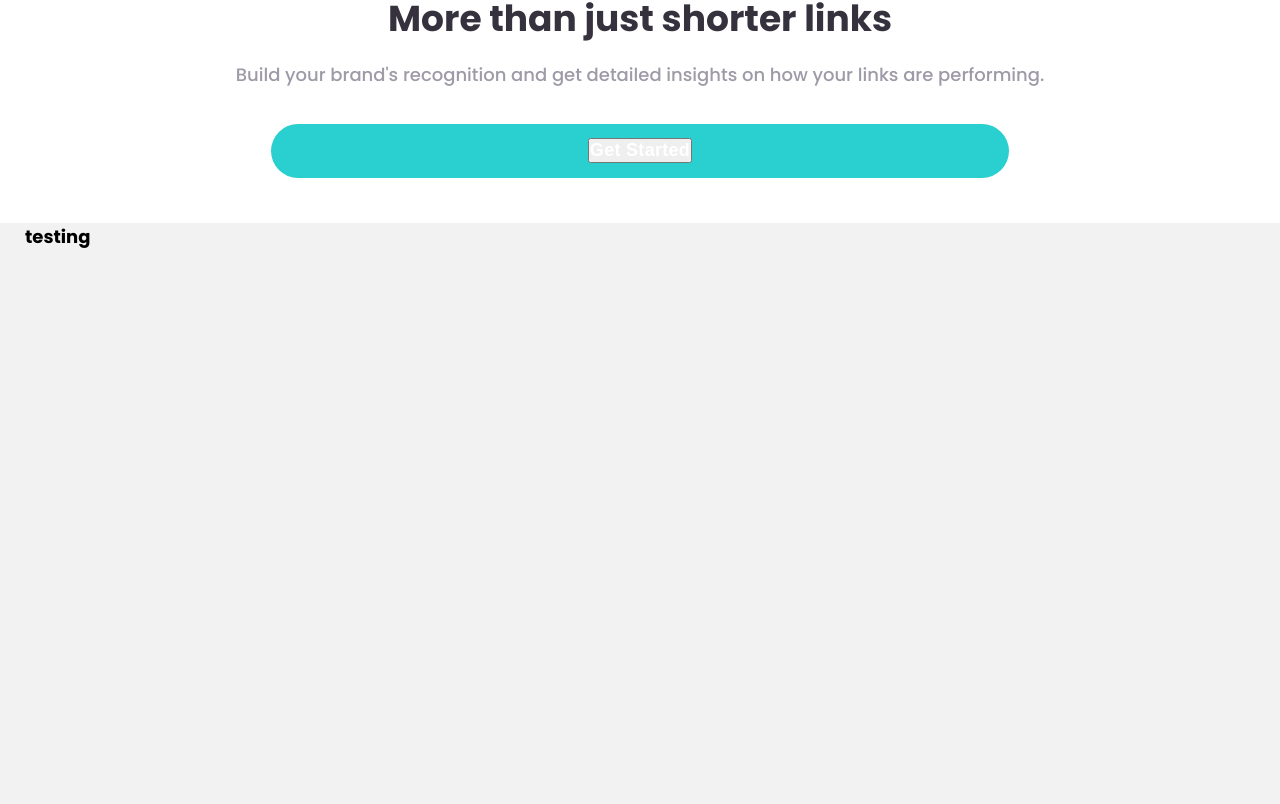
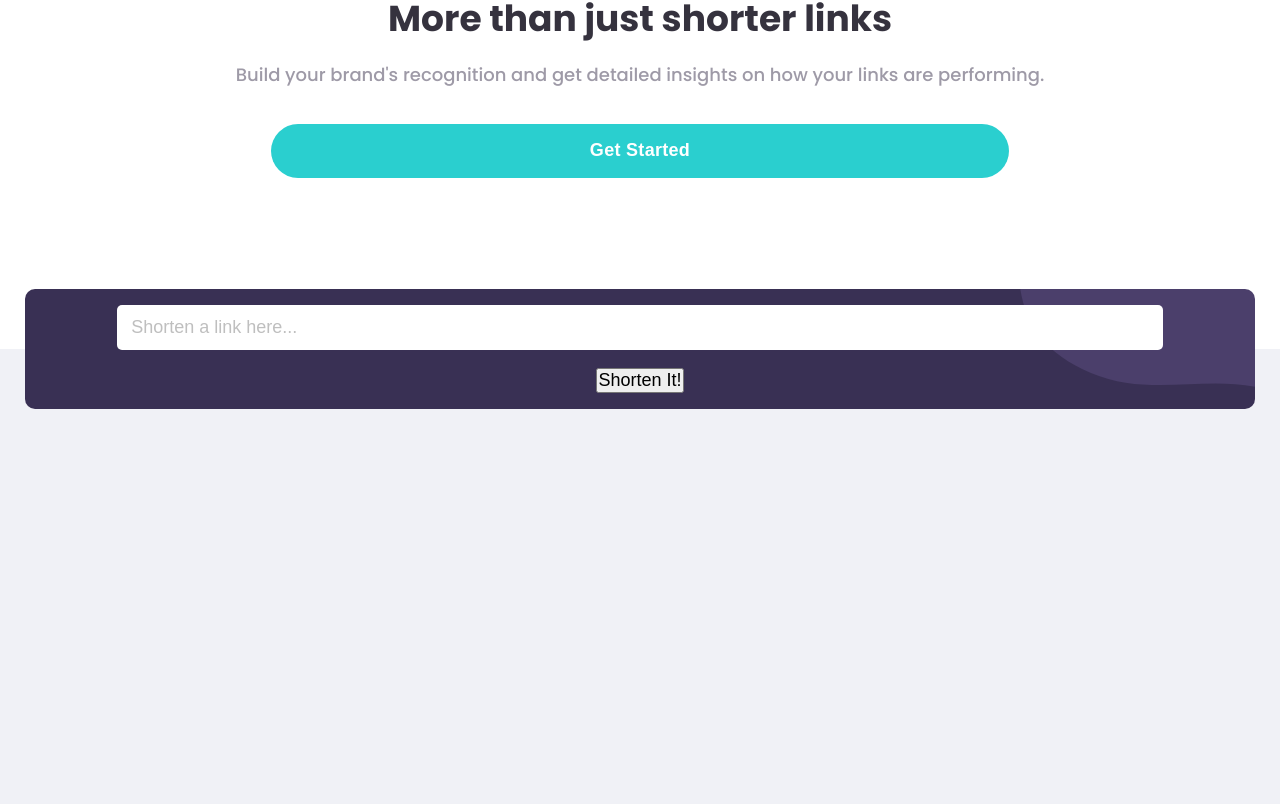
Before and after one commit to DariusMatthews/shorty_landing_page, a React (Create React App) app: page / in a window 1280 px wide. Shown: the part 556-1360 px from the top of the page. Built offline with nearby package versions, Linux system fonts and the light colour scheme.

Commit message:
started the url card

```diff
--- a/src/App.js
+++ b/src/App.js
@@ -1,8 +1,8 @@
 import React from 'react';
 import './App.scss';
 import Navbar from './components/Navigation/Navbar';
-import Header from './components/header/Header';
-import Main from './components/main/Main';
+import Header from './components/Header/Header';
+import Main from './components/Main/Main';
 
 function App() {
   return (
--- /dev/null
+++ b/src/components/Buttons/RectangleButton.jsx
@@ -0,0 +1,9 @@
+import React from 'react'
+
+export default function RectangleButton({text}) {
+  return (
+    <div>
+      <button>{text}</button>
+    </div>
+  )
+}
--- /dev/null
+++ b/src/components/Cards/UrlCard.jsx
@@ -0,0 +1,11 @@
+import React from 'react';
+import RectangleButton from '../Buttons/RectangleButton';
+
+export default function UrlCard() {
+  return (
+    <div className="urlCard">
+      <input className="urlCard__input" type="text" placeholder="Shorten a link here..." />
+      <RectangleButton text="Shorten It!" />
+    </div>
+  )
+}
--- a/src/components/main/Main.jsx
+++ b/src/components/main/Main.jsx
@@ -1,9 +1,12 @@
 import React from 'react'
+import UrlCard from '../Cards/UrlCard';
 
 export default function Main() {
   return (
     <div className="main">
-      <h1>testing</h1>
+      <div>
+        <UrlCard />
+      </div>
     </div>
   )
 }
--- a/src/scss/1-components/_components-dir.scss
+++ b/src/scss/1-components/_components-dir.scss
@@ -3,3 +3,5 @@
 @import './navigation/navlinks';
 @import './header/header';
 @import './main/main';
+@import './cards/urlCard';
+@import './buttons/rectangleBtn';
--- a/src/scss/1-components/buttons/_roundBtn.scss
+++ b/src/scss/1-components/buttons/_roundBtn.scss
@@ -16,5 +16,10 @@
     color: white;
     font-weight: $Bold;
     letter-spacing: .3px;
+    height: 100%;
+    width: 100%;
+    background: none;
+    border: none;
+    outline: none;
   }
 }
--- /dev/null
+++ b/src/scss/1-components/cards/_urlCard.scss
@@ -0,0 +1,28 @@
+.urlCard {
+  position: relative;
+  display: flex;
+  flex-direction: column;
+  justify-content: space-evenly;
+  align-items: center;
+  background-color: $DarkViolet;
+  background-image: url("../../../images/bg-shorten-mobile.svg");
+  background-repeat: no-repeat;
+  background-position: right;
+  background-position-y: -30px;
+  height: 120px;
+  border-radius: 10px;
+  top: -60px;
+
+  &__input {
+    width: 85%;
+    padding: 12px 14px;
+    border: none;
+    border-radius: 5px;
+    color: $GreyViolet;
+
+    &::placeholder {
+      color: $Grey;
+      font-weight: $Regular;
+    }
+  }
+}
--- a/src/scss/1-components/header/_header.scss
+++ b/src/scss/1-components/header/_header.scss
@@ -1,6 +1,7 @@
 .header {
   display: grid;
   text-align: center;
+  margin-bottom: 7rem;
 
     &__imgContainer {
       overflow: hidden;
--- a/src/scss/1-components/main/_main.scss
+++ b/src/scss/1-components/main/_main.scss
@@ -2,6 +2,6 @@
   min-height: 100vh;
   margin: 0 -25px;
   padding: 0 25px;
-  background-color: $Grey;
-
+  background-color: rgb(240, 241, 246);
+  display: grid;
 }
--- a/src/scss/_variables.scss
+++ b/src/scss/_variables.scss
@@ -8,7 +8,7 @@ $DarkViolet: hsl(255, 27%, 26%);
 $Red: hsl(0, 87%, 67%);
 
 // Neutral
-$Grey: hsla(0, 0%, 75%, .2);
+$Grey: hsl(0, 0%, 75%);
 $GreyViolet: hsl(257, 7%, 63%);
 $DarkBlue: hsl(255, 11%, 22%);
 $VeryDarkViolet: hsl(260, 8%, 13%);
```
Also changed, not shown: src/components/Cards/LinkCard.jsx (added, +9 -0 lines), src/scss/1-components/buttons/_rectangleBtn.scss (added).
